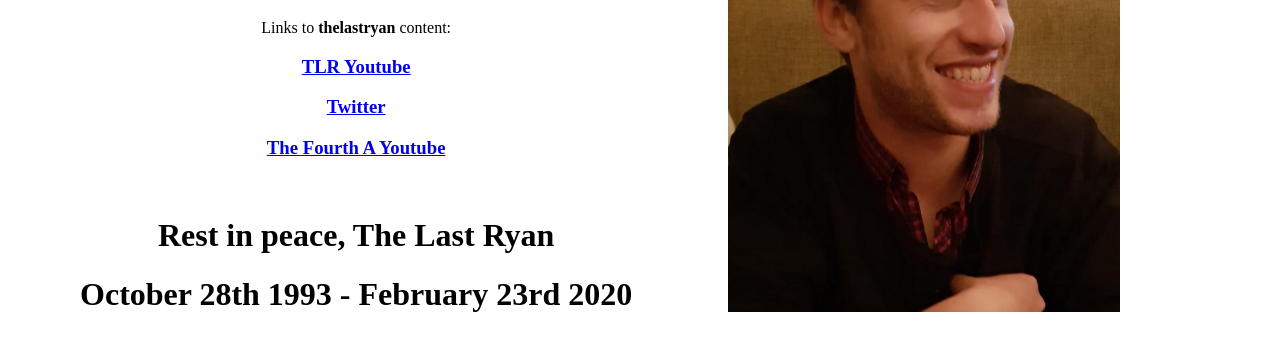
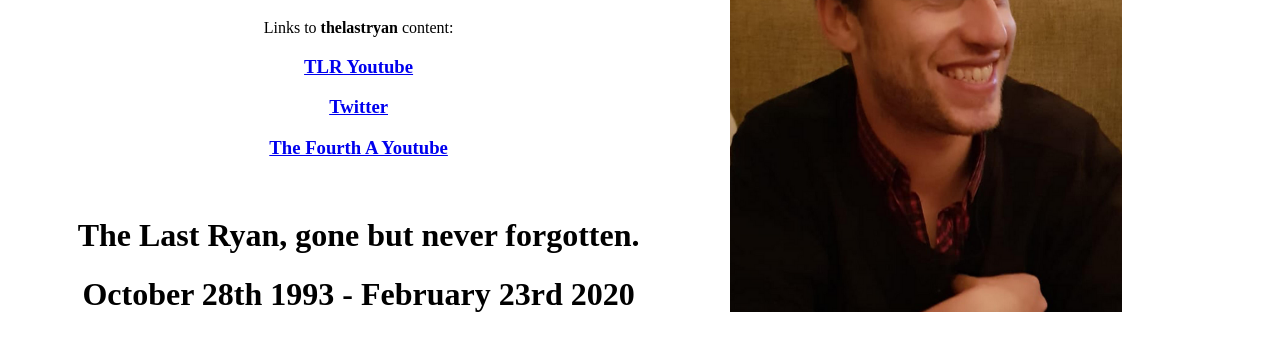
Before and after one commit to AP-ML/thelastryan.github.io, a plain HTML site: page index.html in a window 1280 px wide. Shown: the part 302-652 px from the top of the page. Drawn offline with Linux system fonts and the light colour scheme.

Commit message:
Update index.html

```diff
--- a/index.html
+++ b/index.html
@@ -17,7 +17,7 @@
     <h3><a href="https://www.youtube.com/channel/UCrZvS_-MeR8Yec2C_Hw3v-A/featured">The Fourth A Youtube</a></h3>
     <p>&nbsp;</p>
     <p></p>
-    <h1>Rest in peace, The Last Ryan</h1>
+    <h1>The Last Ryan, gone but never forgotten. </h1>
     <h1>October 28th 1993 - February 23rd 2020</h1>
         <td align="center" valign="middle"><p><img hspace="80" src="Components/tlr.png" width="392" height="539" /></p>
     </tr>
```
